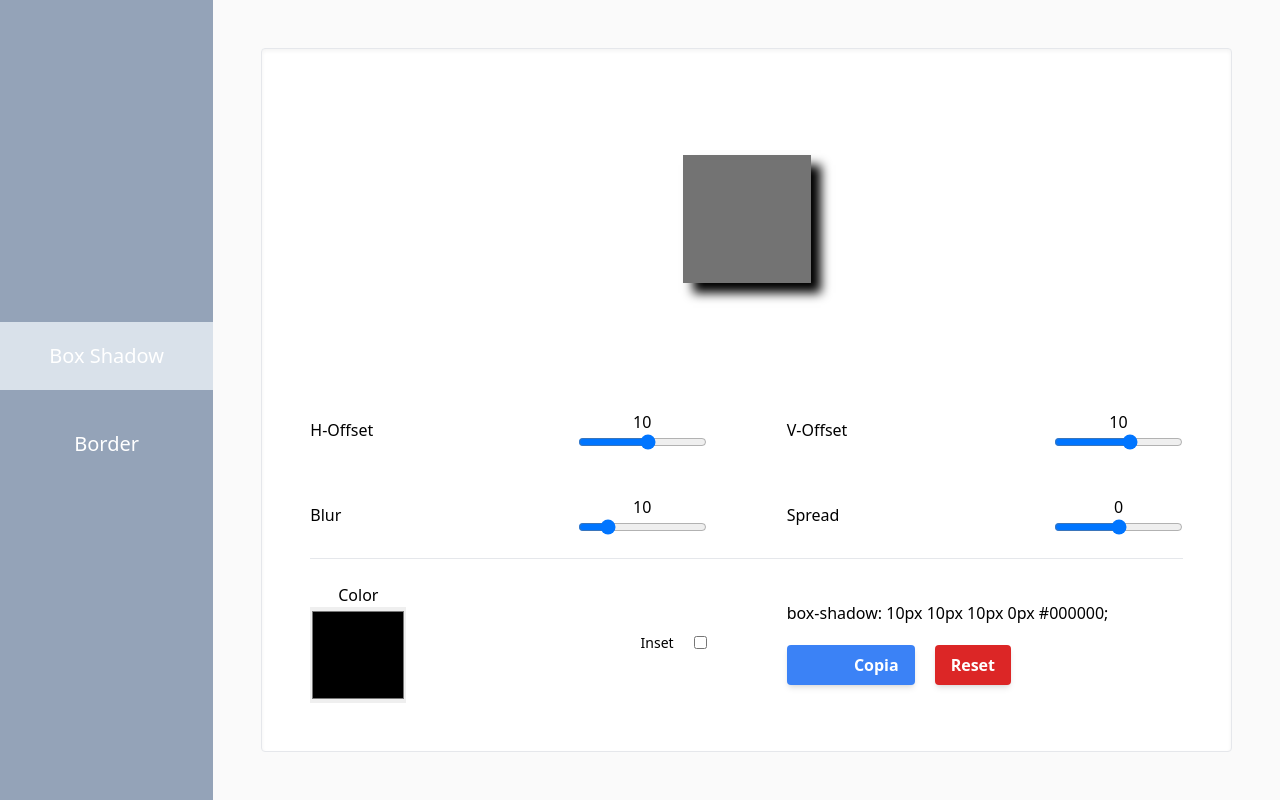
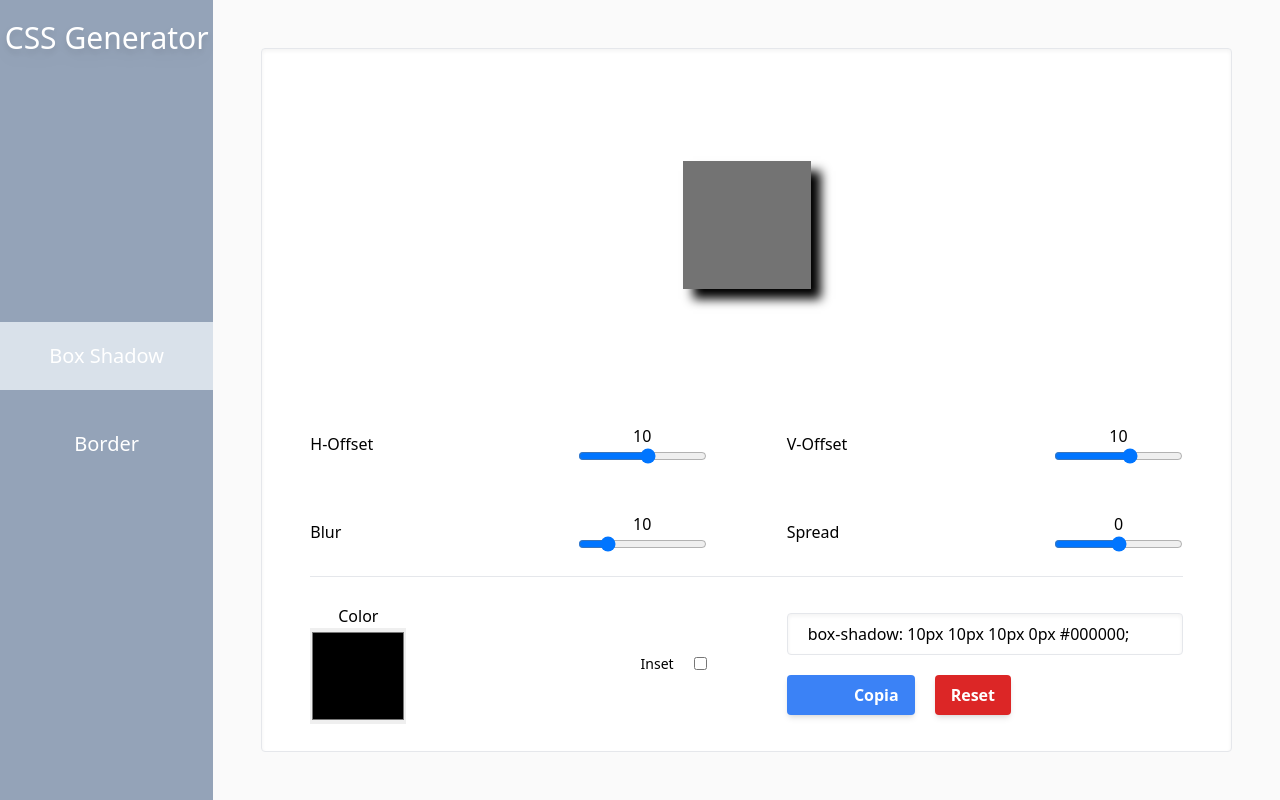
Before and after one commit to andrea-dam/css-generator, a Vue app: page / in a window 1280 px wide. Built offline with nearby package versions, Linux system fonts and the light colour scheme; some icons are missing.

Commit message:
Completato box-shadow e border

```diff
--- a/src/App.vue
+++ b/src/App.vue
@@ -1,6 +1,7 @@
 <template>
-    <aside class="col-span-2 bg-slate-400">
-        <ul class="flex h-full flex-col justify-center gap-5">
+    <aside class="relative col-span-2 flex flex-col items-center bg-slate-400">
+        <h1 class="absolute top-5 text-3xl text-white drop-shadow-lg">CSS Generator</h1>
+        <ul class="flex h-full w-full flex-col justify-center gap-5">
             <li class="group">
                 <button
                     @click="component = 'box-shadow'"
@@ -21,7 +22,7 @@
     </aside>
 
     <main class="col-span-10 flex items-center justify-center bg-neutral-50 p-12">
-        <div class="bordo grid h-full w-full grid-rows-6 rounded bg-white px-12 pb-6 shadow-inner">
+        <div class="grid h-full w-full grid-rows-6 rounded border bg-white px-12 shadow-inner">
             <Component :is="shownComponent" />
         </div>
     </main>
@@ -43,9 +44,3 @@ const shownComponent = computed(() => {
     }
 });
 </script>
-
-<style>
-.bordo {
-    @apply border;
-}
-</style>
--- a/src/components/BoxShadow.vue
+++ b/src/components/BoxShadow.vue
@@ -42,13 +42,7 @@
                     <input type="checkbox" name="inset" id="inset" v-model="inset" class="text-4xl" />
                 </div>
             </div>
-            <div class="flex w-full flex-col gap-5">
-                <ResultBox :result="result" />
-                <div class="flex gap-5">
-                    <CopyButton @click="copy(result)" :copied="copied" />
-                    <ResetButton @click="reset" />
-                </div>
-            </div>
+            <ResultBox :result="result" @reset="reset" @copy="copy(result)" />
         </div>
     </div>
 </template>
@@ -56,8 +50,6 @@
 <script setup>
 import { watch, computed } from "vue";
 import { useStyleTag, useStorage, useClipboard } from "@vueuse/core";
-
-import CopyButton from "./ui/CopyButton.vue";
 
 const hOffset = useStorage("box-shadow-hoffset", 10);
 const vOffset = useStorage("box-shadow-voffset", 10);
--- a/src/components/TheBorder.vue
+++ b/src/components/TheBorder.vue
@@ -1,17 +1,16 @@
 <template>
-    <ExampleBox property="border" />
+    <ExampleBox property="bordo-box" />
     <div class="row-span-3 grid grid-rows-2 divide-y">
         <div class="grid grid-cols-3 gap-5">
             <div class="flex items-center justify-between">
                 <label for="width">Width</label>
                 <div class="flex flex-col items-center">
-                    <span>{{ width }}</span>
+                    <span>{{ width }}px</span>
                     <input type="range" name="width" id="width" v-model="width" max="32" />
                 </div>
             </div>
-            <div class="flex items-center justify-between">
-                <select name="style" id="style" v-model="style">
-                    <!-- dotted|dashed|solid|double|groove|ridge|inset|outset -->
+            <div class="flex items-center justify-center">
+                <select name="style" id="style" v-model="style" class="rounded border border-neutral-500 p-1">
                     <option value="solid">Solid</option>
                     <option value="dotted">Dotted</option>
                     <option value="dashed">Dashed</option>
@@ -27,10 +26,7 @@
                 <input type="color" name="color" id="color" v-model="color" />
             </div>
         </div>
-        <div>
-            <ResultBox :result="result" />
-            <ResetButton @click="reset" />
-        </div>
+        <ResultBox :result="result" @reset="reset" @copy="copy(result)" />
     </div>
 </template>
 
@@ -42,12 +38,12 @@ const width = useStorage("border-width", 10);
 const style = useStorage("border-style", "solid");
 const color = useStorage("border-color", "#000000");
 
-const { css } = useStyleTag(`.border { border: ${width.value}px ${style.value} ${color.value}}`, {
-    id: "border",
+const { css } = useStyleTag(`.bordo-box { border: ${width.value}px ${style.value} ${color.value}}`, {
+    id: "bordo-box",
 });
 
 watch([width, style, color], ([newWidth, newStyle, newColor]) => {
-    css.value = `.border { border: ${newWidth}px ${newStyle} ${newColor}; }`;
+    css.value = `.bordo-box { border: ${newWidth}px ${newStyle} ${newColor}; }`;
 });
 
 const result = computed(() => {
--- a/src/components/ui/CopyButton.vue
+++ b/src/components/ui/CopyButton.vue
@@ -1,5 +1,5 @@
 <template>
-    <BaseButton class="w-32 justify-between bg-blue-500 px-4">
+    <BaseButton class="w-32 justify-between bg-blue-500 px-4 hover:bg-blue-400 active:bg-blue-500">
         <span class="text-2xl">
             <Icon v-if="copied" icon="lucide:copy-check" />
             <Icon v-else icon="lucide:copy" />
--- a/src/components/ui/ResultBox.vue
+++ b/src/components/ui/ResultBox.vue
@@ -1,9 +1,24 @@
 <template>
-    <div class="flex items-center gap-5">
-        <textarea name="result" id="result" cols="50" rows="1" :value="result" class="resize-none" readonly></textarea>
+    <div class="flex flex-col justify-center gap-5">
+        <textarea
+            name="result"
+            id="result"
+            cols="50"
+            rows="1"
+            :value="result"
+            class="w-full resize-none rounded border px-5 py-2 shadow-inner focus:outline-blue-600"
+            readonly></textarea>
+        <div class="flex gap-5">
+            <CopyButton @click="copy(result)" :copied="copied" />
+            <ResetButton @click="$emit('reset')" />
+        </div>
     </div>
 </template>
 
 <script setup>
+import CopyButton from "./CopyButton.vue";
+import ResetButton from "./ResetButton.vue";
+
 defineProps({ result: String });
+defineEmits(["copy", "reset"]);
 </script>
--- a/src/main.js
+++ b/src/main.js
@@ -6,13 +6,11 @@ import "./style.css";
 
 import ExampleBox from "./components/ui/ExampleBox.vue";
 import ResultBox from "./components/ui/ResultBox.vue";
-import ResetButton from "./components/ui/ResetButton.vue";
 
 const app = createApp(App);
 
 app.component("Icon", Icon);
 app.component("ExampleBox", ExampleBox);
 app.component("ResultBox", ResultBox);
-app.component("ResetButton", ResetButton);
 
 app.mount("#app");
```
